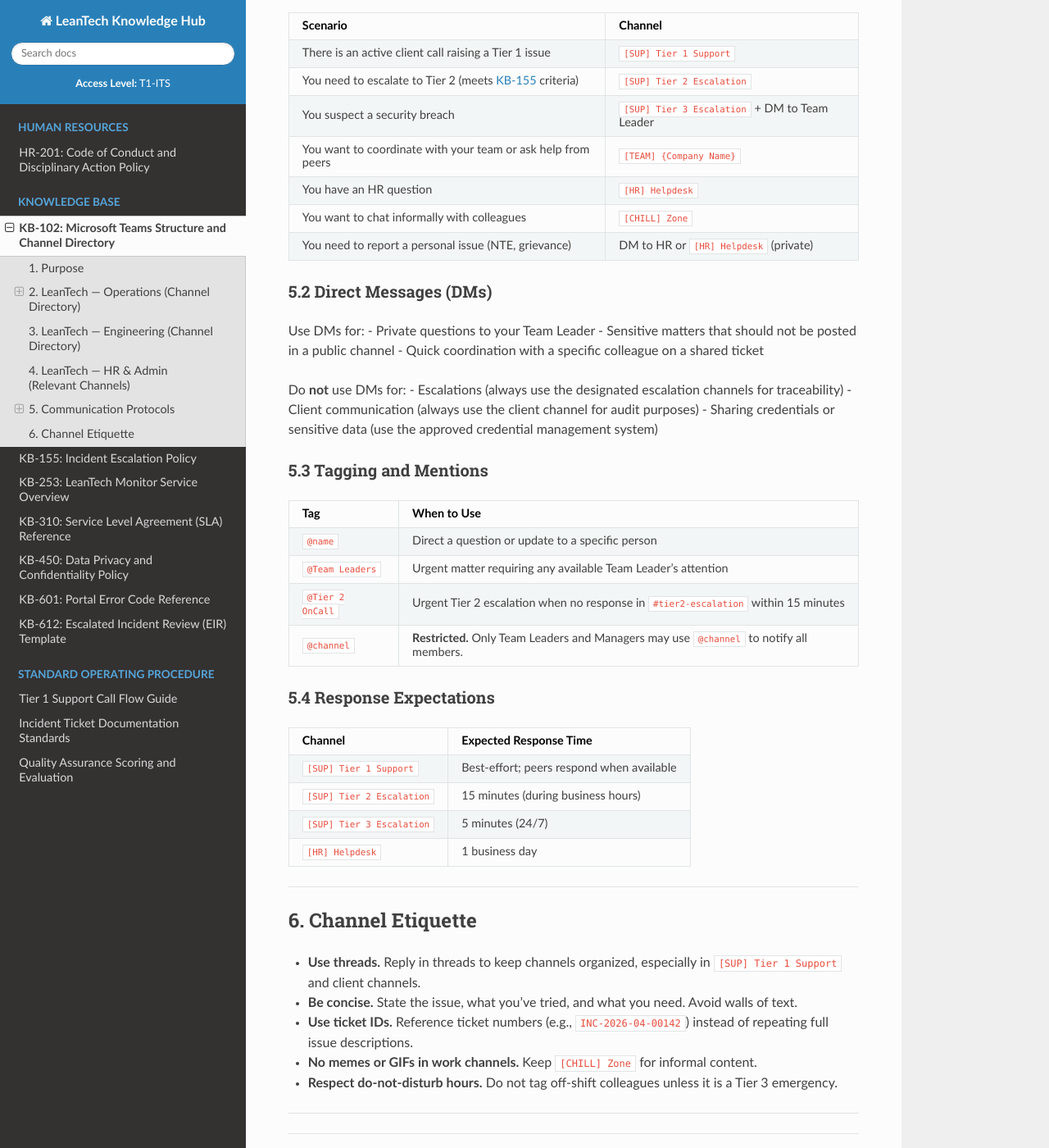
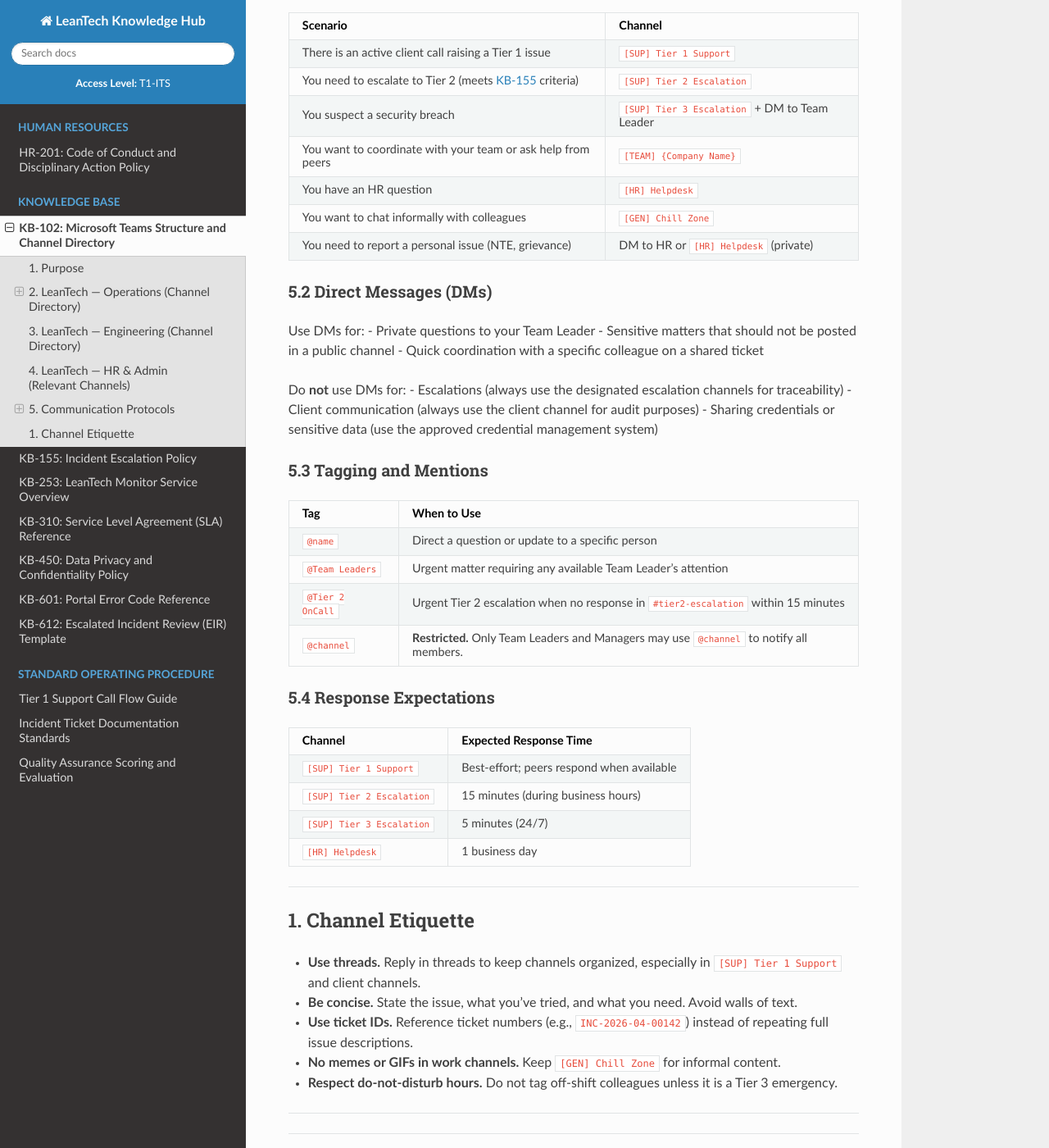
Before and after one commit to UE-Cal-CPE/wg2026-finals-ltcms, a Sphinx documentation site: the page built from docs/source/kb-102.rst, in a window 1280 px wide and 1400 px high, scrolled down 2960 px. Shown: the whole window at 82% size. Built offline with Sphinx 7.4.7 and the Read the Docs theme 3.1.0, drawn with Linux system fonts in a browser that asks for light colours.

Commit message:
Fix chill zone channel name

```diff
--- a/docs/source/kb-102.rst
+++ b/docs/source/kb-102.rst
@@ -209,7 +209,7 @@
 +-----------------------------------+-----------------------------------+
 | You have an HR question           | ``[HR] Helpdesk``                 |
 +-----------------------------------+-----------------------------------+
-| You want to chat informally with  | ``[CHILL] Zone``                  |
+| You want to chat informally with  | ``[GEN] Chill Zone``              |
 | colleagues                        |                                   |
 +-----------------------------------+-----------------------------------+
 | You need to report a personal     | DM to HR or ``[HR] Helpdesk``     |
@@ -264,7 +264,7 @@
 
 --------------
 
-6. Channel Etiquette
+1. Channel Etiquette
 --------------------
 
 -  **Use threads.** Reply in threads to keep channels organized,
@@ -273,8 +273,8 @@
    need. Avoid walls of text.
 -  **Use ticket IDs.** Reference ticket numbers (e.g.,
    ``INC-2026-04-00142``) instead of repeating full issue descriptions.
--  **No memes or GIFs in work channels.** Keep ``[CHILL] Zone`` for
-   informal content.
+-  **No memes or GIFs in work channels.** Keep ``[GEN] Chill Zone``
+   for informal content.
 -  **Respect do-not-disturb hours.** Do not tag off-shift colleagues
    unless it is a Tier 3 emergency.
 
```
